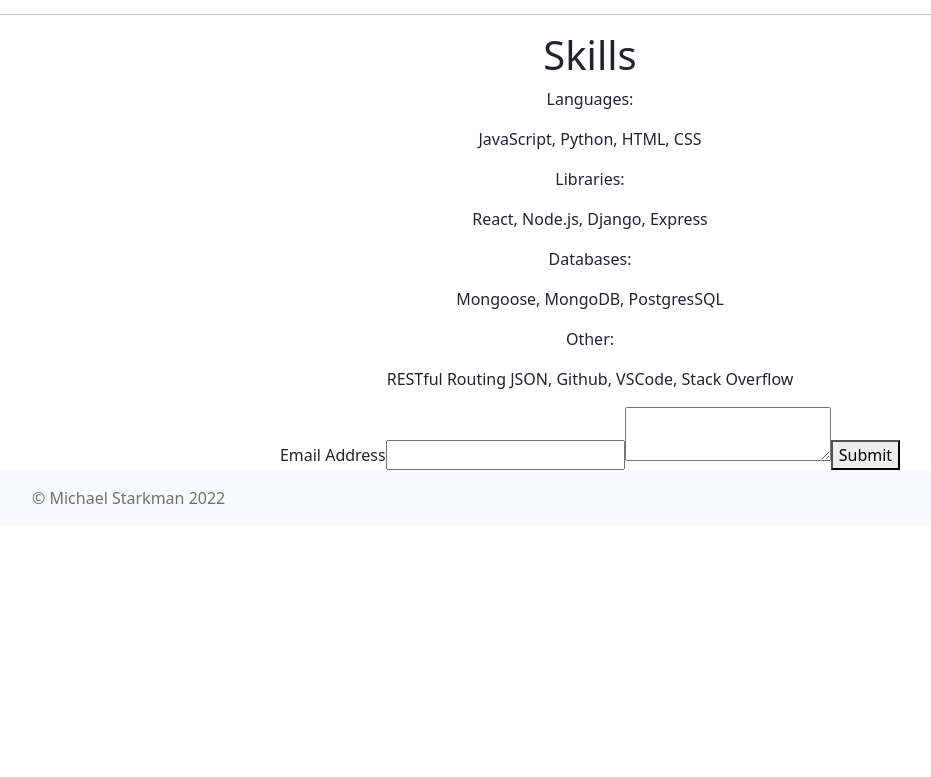
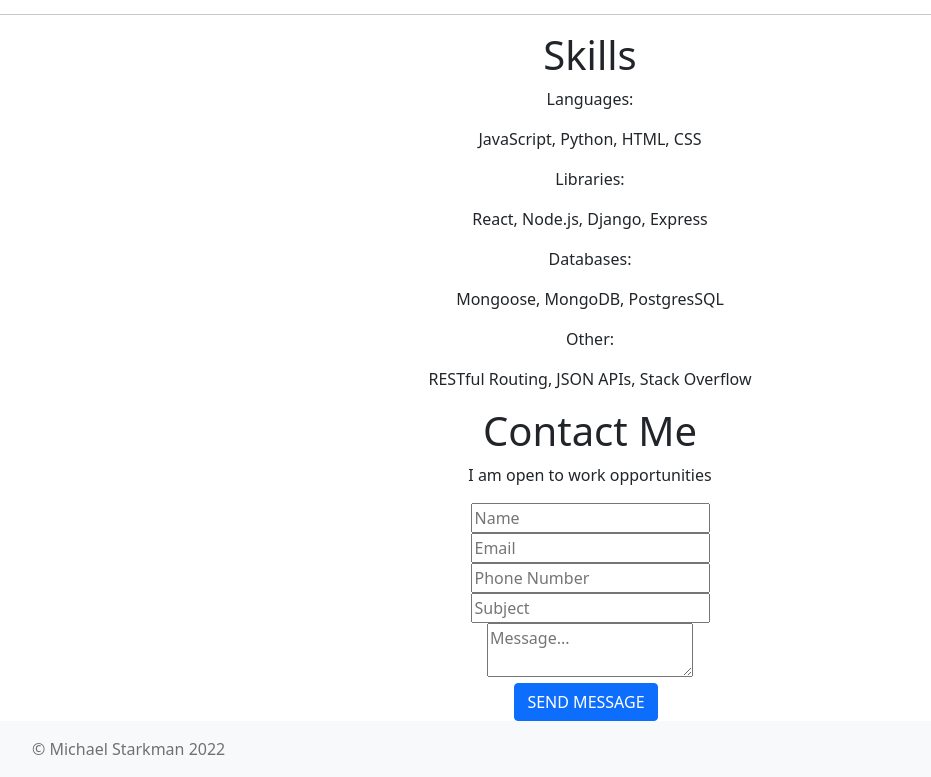
Before and after one commit to MichaelStarkman/react-portfolio, a React (Create React App) app: page / in a window 1280 px wide. Shown: the part 3804-4581 px from the top of the page, without its empty margins (50-981 px from the left). Before the commit the page ends 4330 px from the top, so only its background shows below. Built offline with nearby package versions, Linux system fonts and the light colour scheme.

Commit message:
validation complete need to fix ui

```diff
--- a/src/Components/ContactForm/ContactForm.jsx
+++ b/src/Components/ContactForm/ContactForm.jsx
@@ -1,39 +1,107 @@
 import React from 'react';
 import { useForm, ValidationError } from '@formspree/react';
+import { Button } from 'react-bootstrap';
 
 const ContactForm = () => {
   const [state, handleSubmit] = useForm("mpzbknnw");
   if (state.succeeded) {
-      return <p>Thanks for joining!</p>;
+      return (
+          <div className='thank-you-container'>
+            {/* TODO: edit Thank you */}
+            <p>Thank you for visiting!</p>
+          </div>
+
+      )
+
   }
   return (
+
+    <div className='contact-container'>
+      <div>
+        <h1>Contact Me</h1>
+        <p>I am open to work opportunities</p>
+    </div>
+      <div className='form-container'>
         <form onSubmit={handleSubmit}>
-      <label htmlFor="email">
-        Email Address
-      </label>
+        {/* Name */}
+        <input
+          id="name"
+          type="name"
+          name="name"
+          required
+          placeholder='Name'
+        />
+        <ValidationError
+          prefix="Name"
+          field="name"
+          errors={state.errors}
+        />
+        <br />
+        {/* email */}
         <input
           id="email"
           type="email"
           name="email"
+          required
+          placeholder='Email'
         />
         <ValidationError
           prefix="Email"
           field="email"
           errors={state.errors}
         />
+        <br />
+        {/* phone */}
+        <input
+          id="phone"
+          type="phone"
+          name="phone"
+          placeholder='Phone Number'
+        />
+        <ValidationError
+          prefix="Phone"
+          field="phone"
+          errors={state.errors}
+        />
+        <br />
+        {/* subject */}
+        <input
+          id="subject"
+          type="subject"
+          name="subject"
+          required
+          placeholder='Subject'
+        />
+        <br />
+        {/* message */}
+        {/* <label htmlFor="">
+          Message:
+        </label> */}
         <textarea
           id="message"
           name="message"
+          required
+          placeholder="Message..."
         />
         <ValidationError
           prefix="Message"
           field="message"
           errors={state.errors}
         />
-      <button type="submit" disabled={state.submitting}>
-        Submit
-      </button>
+        <br />
+        {/* possible preferred contact drop down text/phone/email */}
+          <Button
+          type="submit"
+          disabled={state.submitting}
+          // onClick={() => setSmShow(true)}
+          className="me-2">
+            SEND MESSAGE
+          </Button>
+
         </form>
+      </div>
+    </div>
   );
 }
+
 export default ContactForm;
--- a/src/Components/Skills/Skills.jsx
+++ b/src/Components/Skills/Skills.jsx
@@ -11,7 +11,7 @@
                 <p className="skills-group-title">Languages: </p><p>JavaScript, Python, HTML, CSS</p>
                 <p className="skills-group-title">Libraries: </p><p>React, Node.js, Django, Express</p>
                 <p className="skills-group-title">Databases: </p><p>Mongoose, MongoDB, PostgresSQL</p>
-                <p className="skills-group-title">Other: </p><p>RESTful Routing JSON, Github, VSCode, Stack Overflow</p>
+                <p className="skills-group-title">Other: </p><p>RESTful Routing, JSON APIs, Stack Overflow</p>
             </div>
         </div>
     )
```
Lines whose indentation alone changed are shown as unchanged.
